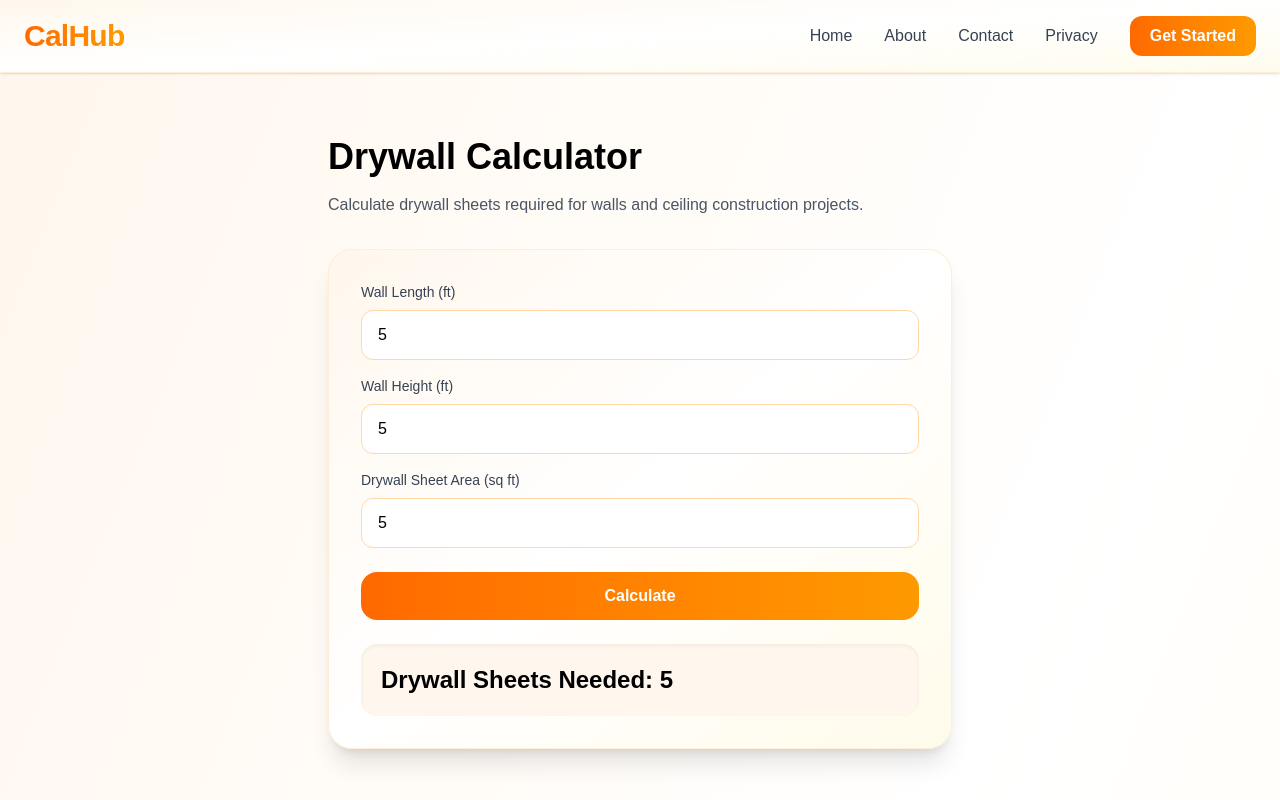
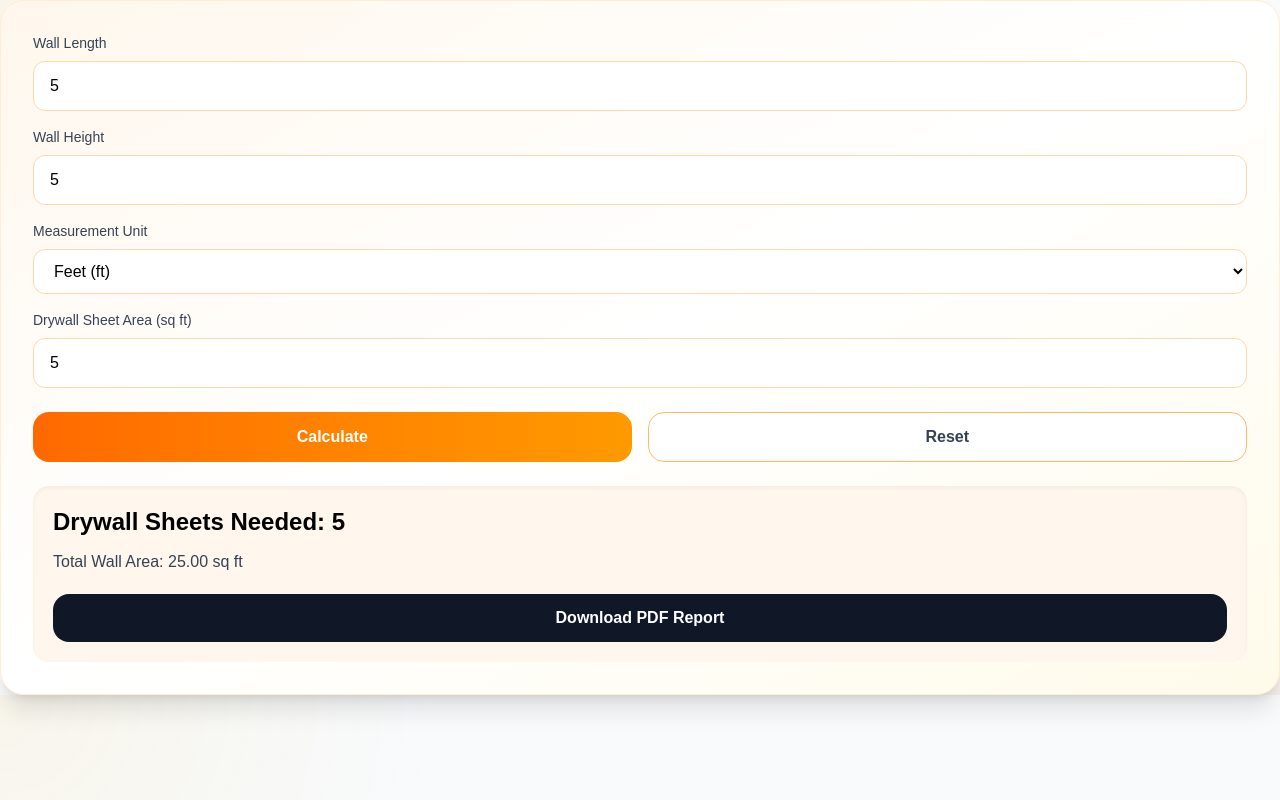
Before and after one commit to payadav142-rgb/calhub, a Next.js app: page /drywall-calculator in a window 1280 px wide. Both pictures are taken after typing "5", "5", "5" into the empty fields and a click on the button "Calculate". Shown: the top 800 px of the page. Built offline with nearby package versions, Linux system fonts and the light colour scheme.

Commit message:
Improved drywall calculator SEO and functionality

```diff
--- a/app/drywall-calculator/DrywallCalculatorClient.tsx
+++ b/app/drywall-calculator/DrywallCalculatorClient.tsx
@@ -1,6 +1,7 @@
 "use client";
 
 import { useState } from "react";
+import jsPDF from "jspdf";
 
 export default function DrywallCalculatorClient() {
   const [wallLength, setWallLength] =
@@ -12,7 +13,13 @@ export default function DrywallCalculatorClient() {
   const [sheetArea, setSheetArea] =
     useState("");
 
+  const [unit, setUnit] =
+    useState("ft");
+
   const [result, setResult] =
+    useState<number | null>(null);
+
+  const [totalArea, setTotalArea] =
     useState<number | null>(null);
 
   const calculateDrywall = () => {
@@ -24,67 +31,187 @@ export default function DrywallCalculatorClient() {
       return;
     }
 
-    const wallArea =
-      parseFloat(wallLength) *
+    const length =
+      parseFloat(wallLength);
+
+    const height =
       parseFloat(wallHeight);
 
+    const sheet =
+      parseFloat(sheetArea);
+
+    const wallArea =
+      length * height;
+
     const sheetsNeeded =
-      wallArea / parseFloat(sheetArea);
+      wallArea / sheet;
 
-    setResult(Math.ceil(sheetsNeeded));
+    setTotalArea(wallArea);
+
+    setResult(
+      Math.ceil(sheetsNeeded)
+    );
+  };
+
+  const resetCalculator = () => {
+    setWallLength("");
+    setWallHeight("");
+    setSheetArea("");
+    setUnit("ft");
+    setResult(null);
+    setTotalArea(null);
+  };
+
+  const downloadPDF = () => {
+    if (
+      result === null ||
+      totalArea === null
+    )
+      return;
+
+    const doc = new jsPDF();
+
+    doc.setFontSize(20);
+
+    doc.text(
+      "Drywall Calculator Report",
+      20,
+      20
+    );
+
+    doc.setFontSize(12);
+
+    doc.text(
+      `Wall Length: ${wallLength} ${unit}`,
+      20,
+      40
+    );
+
+    doc.text(
+      `Wall Height: ${wallHeight} ${unit}`,
+      20,
+      50
+    );
+
+    doc.text(
+      `Drywall Sheet Area: ${sheetArea} sq ${unit}`,
+      20,
+      60
+    );
+
+    doc.text(
+      `Total Wall Area: ${totalArea.toFixed(
+        2
+      )} sq ${unit}`,
+      20,
+      80
+    );
+
+    doc.text(
+      `Drywall Sheets Needed: ${result}`,
+      20,
+      90
+    );
+
+    doc.text(
+      "Generated by CalHub.in",
+      20,
+      120
+    );
+
+    doc.save(
+      "drywall-calculator-report.pdf"
+    );
   };
 
   return (
     <div className="rounded-3xl border border-orange-100 bg-gradient-to-br from-orange-50 via-white to-amber-50 p-8 shadow-xl">
-
+      {/* WALL LENGTH */}
       <div className="mb-4">
         <label className="mb-2 block text-sm font-medium text-gray-700">
-          Wall Length (ft)
+          Wall Length
         </label>
 
         <input
           type="number"
+          min="0"
           value={wallLength}
           onChange={(e) =>
-            setWallLength(e.target.value)
+            setWallLength(
+              e.target.value
+            )
           }
           placeholder="Enter wall length"
           className="w-full rounded-xl border border-orange-200 bg-white px-4 py-3 text-black outline-none focus:border-orange-500 focus:ring-2 focus:ring-orange-200"
         />
       </div>
 
+      {/* WALL HEIGHT */}
       <div className="mb-4">
         <label className="mb-2 block text-sm font-medium text-gray-700">
-          Wall Height (ft)
+          Wall Height
         </label>
 
         <input
           type="number"
+          min="0"
           value={wallHeight}
           onChange={(e) =>
-            setWallHeight(e.target.value)
+            setWallHeight(
+              e.target.value
+            )
           }
           placeholder="Enter wall height"
           className="w-full rounded-xl border border-orange-200 bg-white px-4 py-3 text-black outline-none focus:border-orange-500 focus:ring-2 focus:ring-orange-200"
         />
       </div>
 
+      {/* UNIT */}
+      <div className="mb-4">
+        <label className="mb-2 block text-sm font-medium text-gray-700">
+          Measurement Unit
+        </label>
+
+        <select
+          value={unit}
+          onChange={(e) =>
+            setUnit(e.target.value)
+          }
+          className="w-full rounded-xl border border-orange-200 bg-white px-4 py-3 text-black outline-none focus:border-orange-500 focus:ring-2 focus:ring-orange-200"
+        >
+          <option value="ft">
+            Feet (ft)
+          </option>
+
+          <option value="m">
+            Meter (m)
+          </option>
+        </select>
+      </div>
+
+      {/* SHEET AREA */}
       <div className="mb-6">
         <label className="mb-2 block text-sm font-medium text-gray-700">
-          Drywall Sheet Area (sq ft)
+          Drywall Sheet Area (sq{" "}
+          {unit})
         </label>
 
         <input
           type="number"
+          min="0"
           value={sheetArea}
           onChange={(e) =>
-            setSheetArea(e.target.value)
+            setSheetArea(
+              e.target.value
+            )
           }
           placeholder="Enter drywall sheet area"
           className="w-full rounded-xl border border-orange-200 bg-white px-4 py-3 text-black outline-none focus:border-orange-500 focus:ring-2 focus:ring-orange-200"
         />
       </div>
 
+      {/* BUTTONS */}
+      <div className="flex gap-4">
         <button
           onClick={calculateDrywall}
           className="w-full rounded-2xl bg-gradient-to-r from-orange-500 to-amber-500 py-3 font-semibold text-white transition-all duration-300 hover:scale-[1.02]"
@@ -92,11 +219,35 @@ export default function DrywallCalculatorClient() {
           Calculate
         </button>
 
-      {result !== null && (
+        <button
+          onClick={resetCalculator}
+          className="w-full rounded-2xl border border-orange-300 bg-white py-3 font-semibold text-gray-700"
+        >
+          Reset
+        </button>
+      </div>
+
+      {/* RESULT */}
+      {result !== null &&
+        totalArea !== null && (
           <div className="mt-6 rounded-2xl bg-orange-50 p-5 shadow-inner">
             <h2 className="text-2xl font-bold text-black">
-            Drywall Sheets Needed: {result}
+              Drywall Sheets
+              Needed: {result}
             </h2>
+
+            <p className="mt-3 text-gray-700">
+              Total Wall Area:{" "}
+              {totalArea.toFixed(2)} sq{" "}
+              {unit}
+            </p>
+
+            <button
+              onClick={downloadPDF}
+              className="mt-5 w-full rounded-2xl bg-gray-900 py-3 font-semibold text-white"
+            >
+              Download PDF Report
+            </button>
           </div>
         )}
     </div>
--- a/app/drywall-calculator/page.tsx
+++ b/app/drywall-calculator/page.tsx
@@ -1,155 +1,53 @@
-import type { Metadata } from "next";
-
-import Navbar from "../components/Navbar";
-import Footer from "../components/Footer";
-import RelatedCalculators from "../components/RelatedCalculators";
-
+import { Metadata } from "next";
 import DrywallCalculatorClient from "./DrywallCalculatorClient";
 
 export const metadata: Metadata = {
   title:
-    "Drywall Calculator | Calculator Hub",
+    "Drywall Calculator | Sheetrock & Wall Panel Estimator | CalHub",
 
   description:
-    "Calculate drywall sheets required for walls and ceilings instantly.",
+    "Free drywall calculator to estimate drywall sheets needed for walls and ceilings using wall dimensions and drywall sheet area.",
+
+  keywords: [
+    "drywall calculator",
+    "sheetrock calculator",
+    "drywall sheet estimator",
+    "wall panel calculator",
+    "gypsum board calculator",
+    "construction drywall calculator",
+  ],
 
   alternates: {
-    canonical: "/drywall-calculator",
+    canonical:
+      "https://calhub.in/drywall-calculator",
+  },
+
+  openGraph: {
+    title:
+      "Drywall Calculator | CalHub",
+
+    description:
+      "Estimate drywall sheets required for walls and ceilings instantly.",
+
+    url:
+      "https://calhub.in/drywall-calculator",
+
+    siteName: "CalHub",
+
+    type: "website",
+  },
+
+  twitter: {
+    card: "summary_large_image",
+
+    title:
+      "Drywall Calculator | CalHub",
+
+    description:
+      "Free drywall sheet estimator for construction projects.",
   },
 };
 
 export default function Page() {
-  return (
-    <main className="min-h-screen bg-gradient-to-br from-orange-50 via-white to-amber-50">
-
-      <Navbar />
-
-      {/* Hero */}
-      <section className="mx-auto max-w-2xl px-6 py-16">
-        <h1 className="text-4xl font-bold text-black">
-          Drywall Calculator
-        </h1>
-
-        <p className="mt-4 text-gray-600">
-          Calculate drywall sheets required for
-          walls and ceiling construction projects.
-        </p>
-
-        <div className="mt-8">
-          <DrywallCalculatorClient />
-        </div>
-      </section>
-
-      {/* Formula */}
-      <section className="mx-auto max-w-5xl px-6 pb-20">
-        <div className="rounded-3xl border border-orange-100 bg-gradient-to-br from-orange-50 via-white to-amber-50 p-6 shadow-xl">
-
-          <h2 className="text-3xl font-bold text-black">
-            Drywall Calculation Formula
-          </h2>
-
-          <p className="mt-4 text-lg leading-8 text-gray-600">
-            Drywall sheet estimation is calculated
-            by dividing total wall area by drywall
-            sheet coverage area.
-          </p>
-
-          <div className="mt-6 rounded-2xl border border-orange-100 bg-orange-50 p-6">
-
-            <p className="text-2xl font-bold text-black">
-              Drywall Sheets =
-              Wall Area ÷ Sheet Area
-            </p>
-
-          </div>
-
-          <p className="mt-6 leading-8 text-gray-600">
-            This calculator helps contractors,
-            builders, and homeowners estimate
-            drywall sheets for construction and
-            renovation projects.
-          </p>
-
-        </div>
-      </section>
-
-      {/* How To Use */}
-      <section className="mx-auto max-w-5xl px-6 pb-20">
-
-        <div className="rounded-3xl bg-gradient-to-r from-orange-500 to-amber-500 p-8 text-white shadow-xl">
-
-          <h2 className="text-3xl font-bold">
-            How To Use This Drywall Calculator
-          </h2>
-
-          <div className="mt-6 space-y-4 text-lg">
-
-            <p>
-              1. Enter wall length in feet.
-            </p>
-
-            <p>
-              2. Enter wall height in feet.
-            </p>
-
-            <p>
-              3. Enter drywall sheet coverage area.
-            </p>
-
-            <p>
-              4. Click calculate to estimate
-              drywall sheets instantly.
-            </p>
-
-          </div>
-
-        </div>
-
-      </section>
-
-      {/* FAQ */}
-      <section className="mx-auto max-w-5xl px-6 pb-20">
-
-        <h2 className="text-4xl font-extrabold text-black">
-          Frequently Asked Questions
-        </h2>
-
-        <div className="mt-10 space-y-6">
-
-          <div className="rounded-3xl bg-gradient-to-br from-orange-50 via-white to-amber-50 p-6 shadow-lg">
-
-            <h3 className="text-2xl font-bold text-black">
-              What is a drywall calculator?
-            </h3>
-
-            <p className="mt-3 leading-7 text-gray-600">
-              A drywall calculator estimates the
-              number of drywall sheets needed.
-            </p>
-
-          </div>
-
-          <div className="rounded-3xl bg-gradient-to-br from-orange-50 via-white to-amber-50 p-6 shadow-lg">
-
-            <h3 className="text-2xl font-bold text-black">
-              Is this calculator free?
-            </h3>
-
-            <p className="mt-3 leading-7 text-gray-600">
-              Yes, Calculator Hub provides free
-              construction calculators.
-            </p>
-
-          </div>
-
-        </div>
-
-      </section>
-
-      <RelatedCalculators />
-
-      <Footer />
-
-    </main>
-  );
+  return <DrywallCalculatorClient />;
 }
```
Lines whose indentation alone changed are shown as unchanged.
